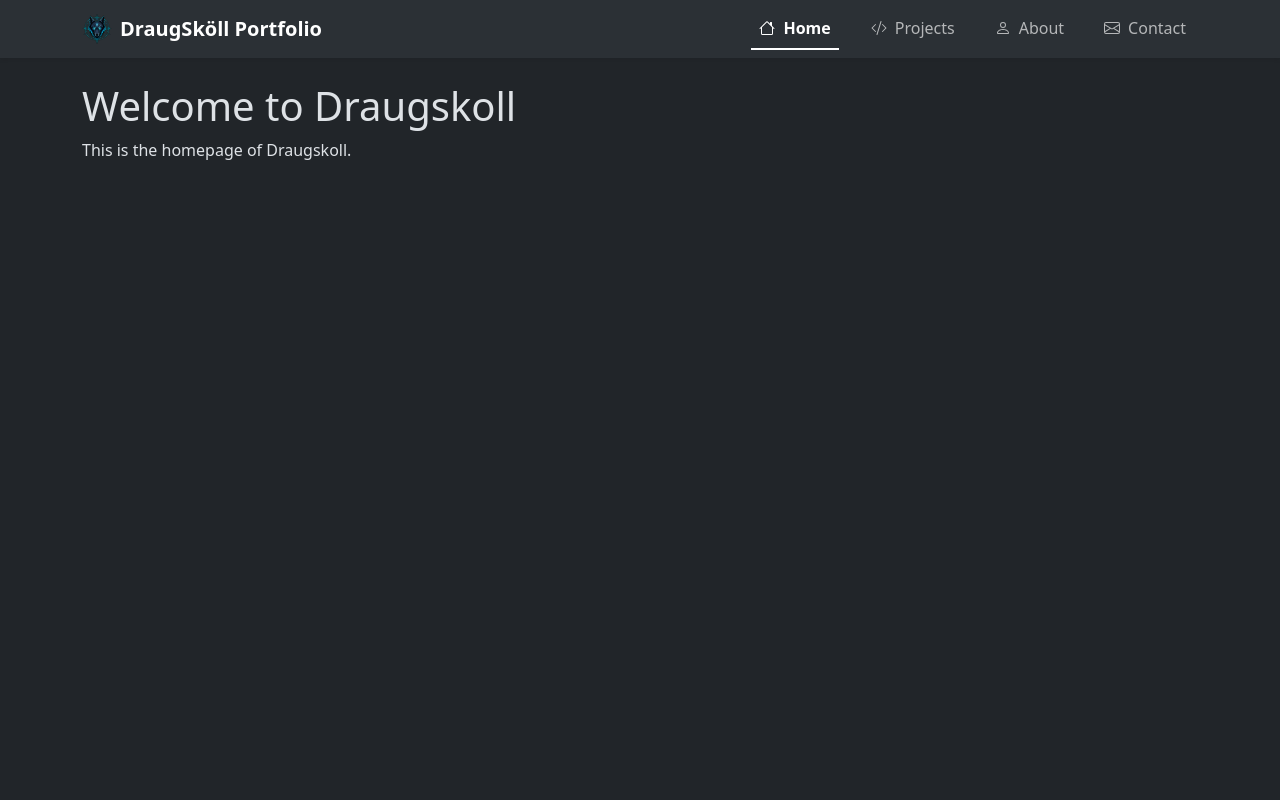
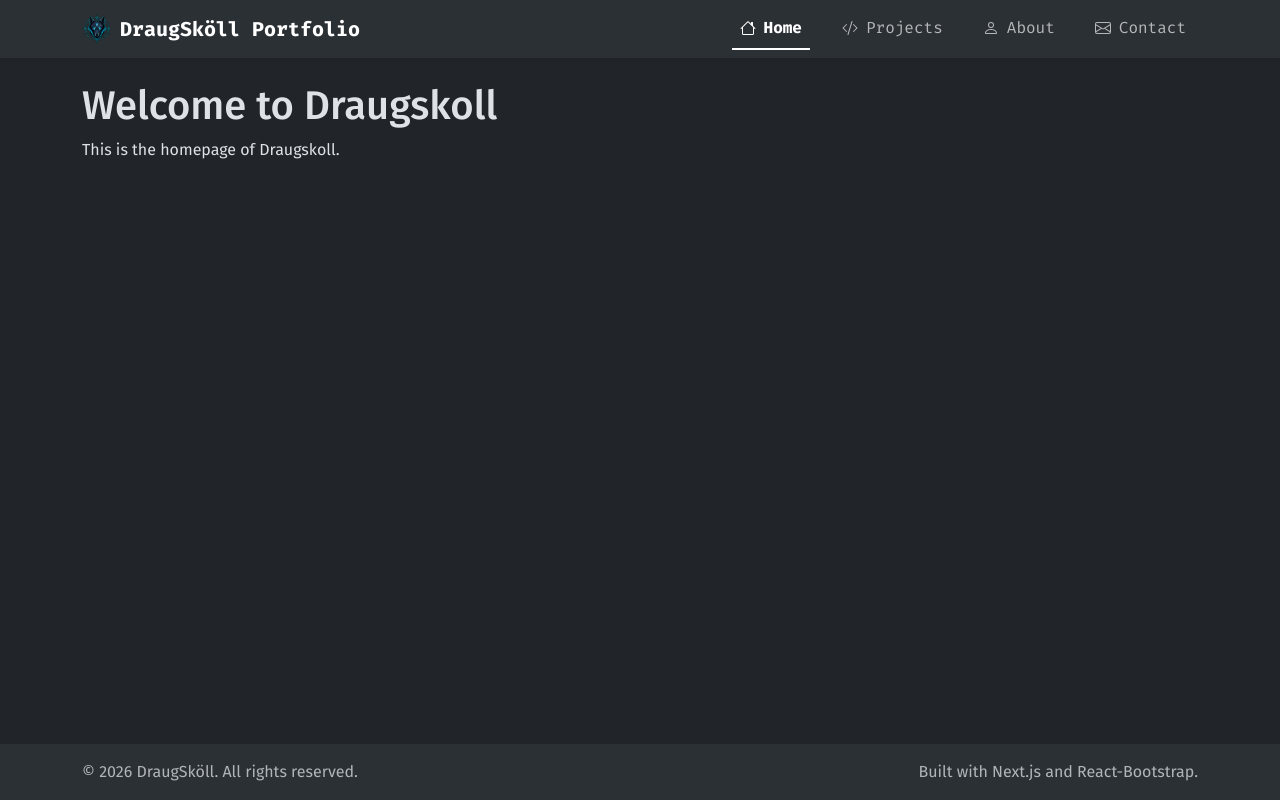
Before and after one commit to reisene/draugskoll, a Next.js app: page / in a window 1280 px wide. Built offline with nearby package versions, Linux system fonts and the light colour scheme.

Commit message:
feat: add Footer component and update AppNavbar for className support

```diff
--- a/src/app/layout.tsx
+++ b/src/app/layout.tsx
@@ -1,9 +1,23 @@
 import AppNavbar from '@/components/AppNavbar';
+import Footer from '@/components/Footer';
 import pkg from '@/package.json';
 import 'bootstrap/dist/css/bootstrap.min.css';
 import type { Metadata, Viewport } from 'next';
+
+import { Fira_Mono, Fira_Sans } from 'next/font/google';
 import React from 'react';
 import { Container } from 'react-bootstrap';
+
+const firaSans = Fira_Sans({
+  subsets: ['latin-ext'],
+  weight: ['400', '500', '700'],
+  variable: '--font-fira-sans',
+});
+const firaMono = Fira_Mono({
+  subsets: ['latin-ext'],
+  weight: ['400', '500', '700'],
+  variable: '--font-fira-mono',
+});
 
 const siteUrl = pkg.homepage || 'http://localhost:3000';
 
@@ -60,9 +74,10 @@ export default function RootLayout({
 }) {
   return (
     <html lang='en' data-bs-theme='dark'>
-      <body>
-        <AppNavbar />
+      <body className={`min-vh-100 d-flex flex-column ${firaSans.className}`}>
+        <AppNavbar className={firaMono.className} />
         <Container className={'mt-4'}>{children}</Container>
+        <Footer />
       </body>
     </html>
   );
--- a/src/components/AppNavbar.tsx
+++ b/src/components/AppNavbar.tsx
@@ -34,7 +34,7 @@ const navbarLinks: {
   },
 ];
 
-export default function AppNavbar() {
+export default function AppNavbar({ className }: { className?: string }) {
   const pathname = usePathname();
   const [expanded, setExpanded] = useState(false);
   const isLinkActive = (href: string) => {
@@ -52,7 +52,7 @@ export default function AppNavbar() {
       onToggle={setExpanded}
       sticky={'top'}
       bg={'body-tertiary'}
-      className={'shadow-sm'}
+      className={['shadow-sm', className].filter(Boolean).join(' ')}
     >
       <Container>
         <Navbar.Brand
--- /dev/null
+++ b/src/components/Footer.tsx
@@ -0,0 +1,45 @@
+import pkg from '@/package.json';
+import { Container } from 'react-bootstrap';
+
+function yearCheck() {
+  const name: string = pkg.author.name || 'DraugSköll';
+  const year: number = 2026;
+  const currentYear: number = new Date().getFullYear();
+  const isValidYear: boolean = currentYear >= year;
+  if (!isValidYear) {
+    throw new Error(
+      `The current year is ${currentYear}. Please update the footer component to reflect the correct year.`,
+    );
+  } else if (currentYear > year) {
+    return (
+      <span className={'text-muted'}>
+        {year}-{currentYear} {name}
+      </span>
+    );
+  } else {
+    return (
+      <span className={'text-muted'}>
+        {currentYear} {name}
+      </span>
+    );
+  }
+}
+
+export default function Footer() {
+  return (
+    <footer className={'bg-body-tertiary py-3 mt-auto'}>
+      <Container
+        className={
+          'd-flex flex-column flex-md-row justify-content-between align-items-center'
+        }
+      >
+        <span className={'text-muted'}>
+          &copy; {yearCheck()}. All rights reserved.
+        </span>
+        <span className={'text-muted'}>
+          Built with Next.js and React-Bootstrap.
+        </span>
+      </Container>
+    </footer>
+  );
+}
```
